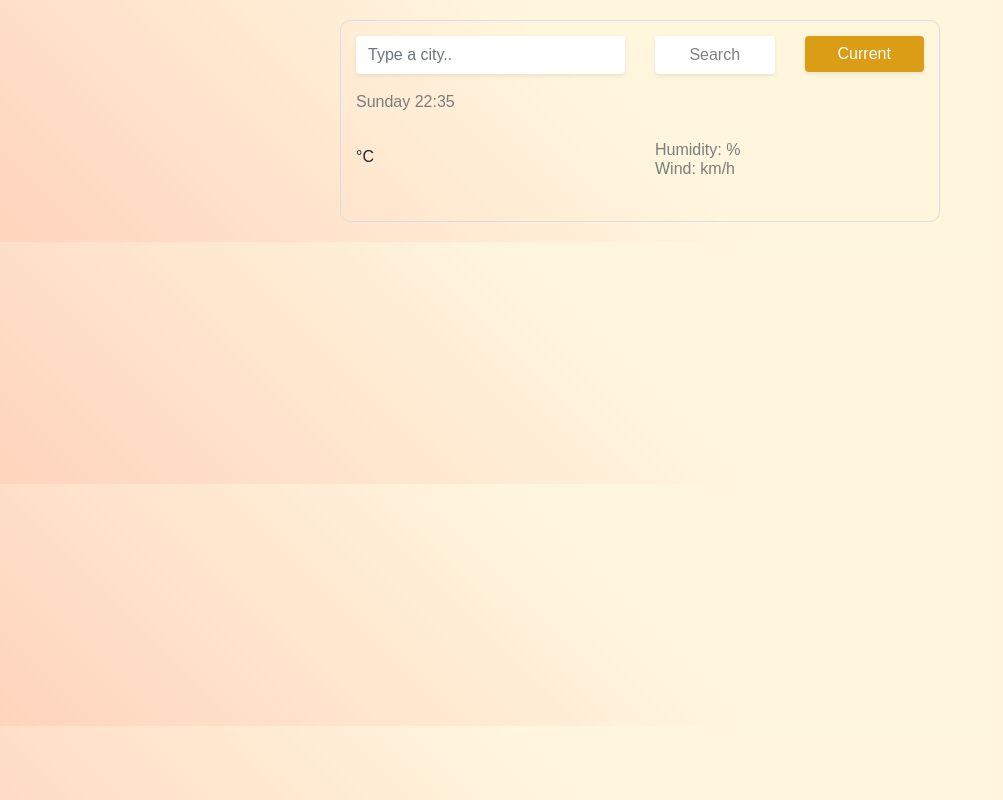
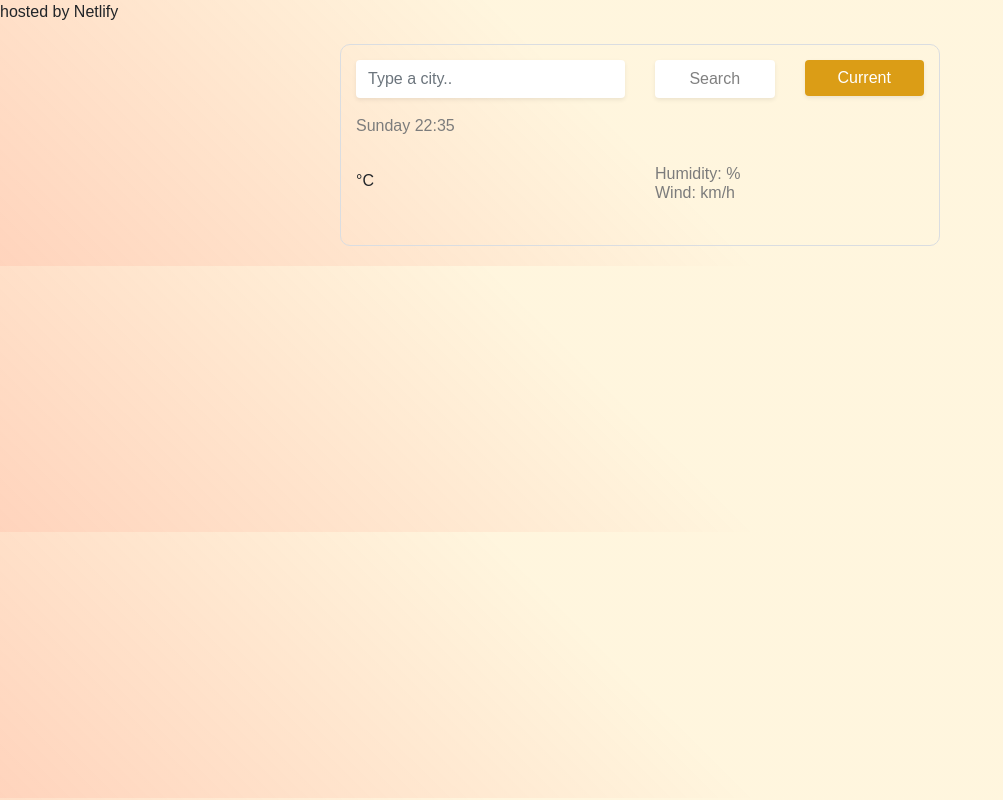
Before and after one commit to JPP-333/SheCodes-Plus---Weather-Project, a plain HTML site: page index.html in a window 1280 px wide. Shown: the whole page, without its empty margins (0-1003 px from the left). Drawn offline with nearby package versions, Linux system fonts and the light colour scheme; no server answers.

Commit message:
Testing Netlify

```diff
--- a/index.html
+++ b/index.html
@@ -14,7 +14,7 @@
     <link rel="stylesheet" href="src/styles.css" />
     <title>Weather App</title>
   </head>
-
+  hosted by Netlify
   <body>
     <div class="container">
       <div class="weather-app">
```
